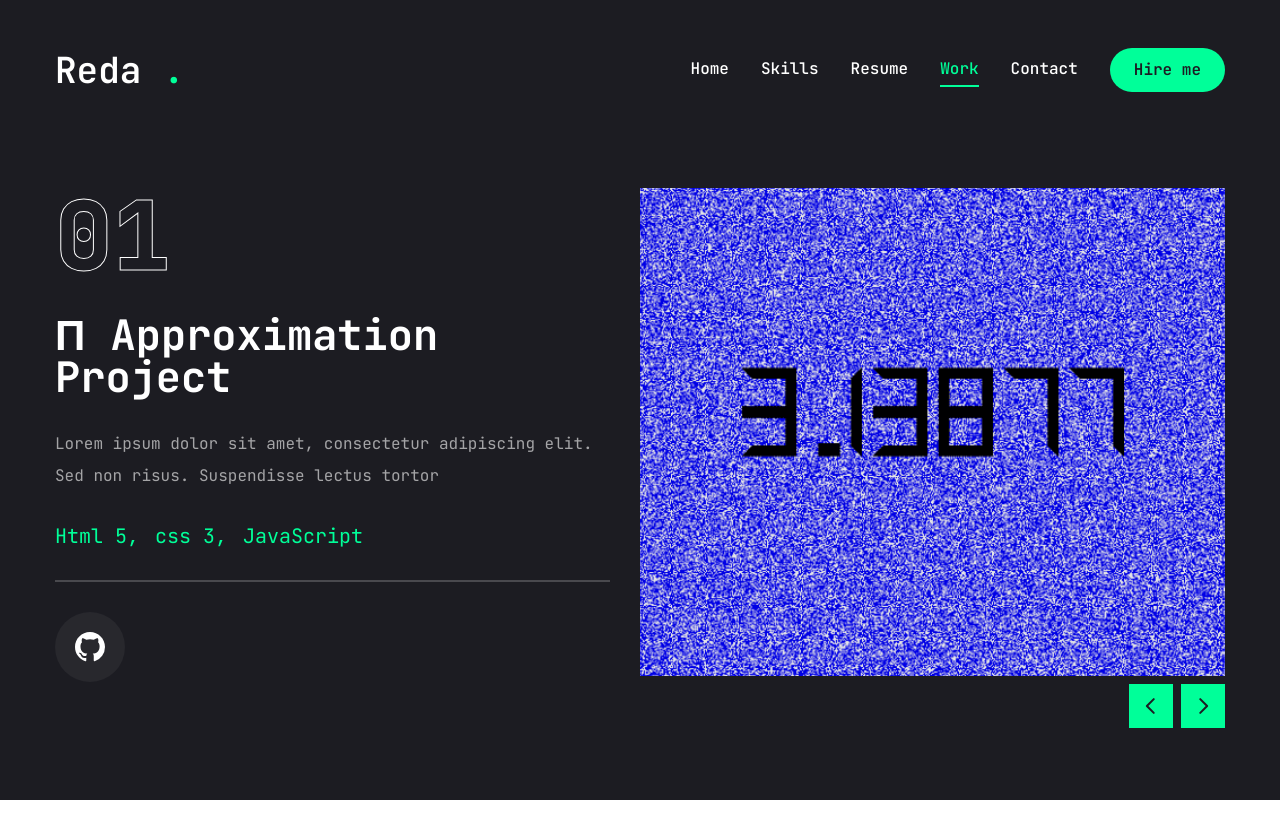
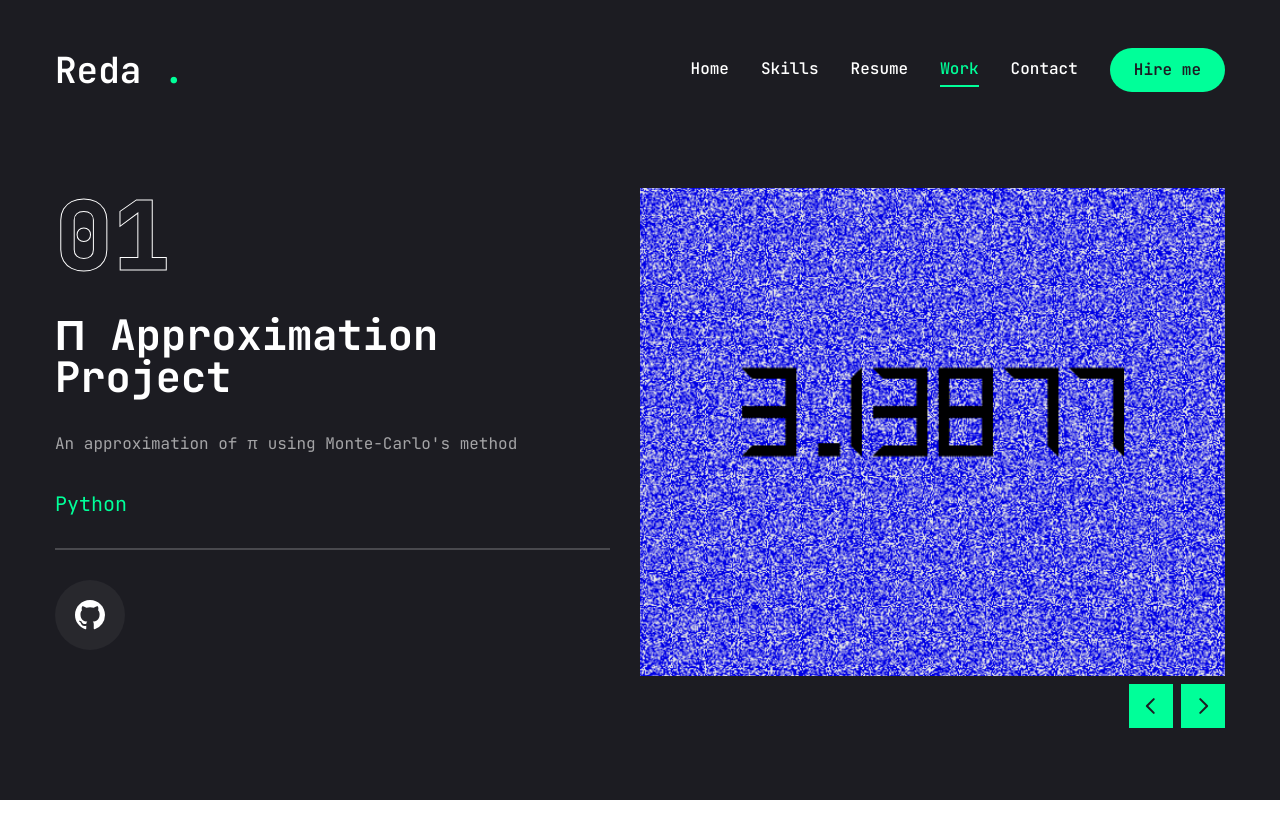
Before and after one commit to BelfaidaMedReda/my_portfolio, a Next.js app: page /work in a window 1280 px wide. Built offline with nearby package versions, Linux system fonts and the light colour scheme.

Commit message:
new commit is done

```diff
--- a/app/contact/page.jsx
+++ b/app/contact/page.jsx
@@ -60,7 +60,7 @@ const Contact = () => {
                     rounded-xl">
                         <h3 className="text-4xl text-accent">Let&apos;s work together</h3>
                         <p className="text-white/60">
-                            Lorem ipsum dolor sit amet, consectetur adipiscing elit, sed do eiusmod tempor incididunt ut labore et dolore magna aliqua.
+                            Excited to collaborate? Drop me a message, and I&apos;ll get back to you as soon as possible.
                         </p>
                             {/* input */}
                         <div className="grid grid-cols-1 md:grid-cols-2 gap-6">
--- a/app/resume/page.jsx
+++ b/app/resume/page.jsx
@@ -4,7 +4,7 @@ import { Tabs, TabsContent, TabsList,TabsTrigger } from "@/components/ui/tabs";
 import { BsFiletypeSql } from "react-icons/bs";
 import { FaGitAlt } from "react-icons/fa6";
 import { VscVscodeInsiders } from "react-icons/vsc";
-import { ScrollArea } from "@/components/ui/scroll-area";
+{/* import { ScrollArea } from "@/components/ui/scroll-area";*/}
 import { motion } from "framer-motion";
 
 import {SiTailwindcss,SiNextdotjs, SiPython,SiC,SiR,SiIntellijidea,SiRstudioide,SiClion,SiPostgresql} from "react-icons/si";
@@ -46,9 +46,8 @@ const about = {
 }
 
 
-{/*Experience data*/ }
-
-const experience = {
+{/*Experience data
+    const experience = {
     icon:"/assets/badge.svg",
     title:"My experience",
     description:"Lorem ipsum dolor sit amet, consectetur adipiscing elit, sed do eiusmod tempor incididunt ut",
@@ -85,6 +84,9 @@ const experience = {
         },
     ]
 }
+
+*/ }
+
 
 
 
@@ -199,18 +201,23 @@ const Resume = () => {
                         className="flex flex-col xl:flex-row gap-[60px]"
                     >
                         <TabsList className="flex flex-col w-full max-w-[380px] mx-auto xl:mx-0 gap-6">
+
                             {/*
+                                <TabsTrigger value="experience">Experience</TabsTrigger>
+                            */}
 
-                            <TabsTrigger value="experience">Experience</TabsTrigger>
-                            */}
+
 
                             <TabsTrigger value="education">Education</TabsTrigger>
                             <TabsTrigger value="Tech Stack">Tech Stack</TabsTrigger>
                             <TabsTrigger value="Tools">Tools</TabsTrigger>
                             <TabsTrigger value="about">About me</TabsTrigger>
                         </TabsList>
+
+                        <div className="min-h-[70vh] w-full">
+
                         {/*
-                            <TabsContent value="experience" className="w-full">
+                        <TabsContent value="experience" className="w-full">
                                 <div className="flex flex-col gap-[30px] text-center xl:text-left">
                                     <h3 className="text-4xl font-bold">{experience.title}</h3>
                                     <p className="max-w-[600px] text-white/60 mx-auto xl:mx-0">
@@ -242,8 +249,18 @@ const Resume = () => {
                                     </ScrollArea>
                                 </div>
                             </TabsContent>
+
+
+
+
+
                         */}
-                        <div className="min-h-[70vh] w-full">
+
+
+
+
+
+
                             {/* education */ }
                             <TabsContent value="education" className="w-full">
                                 <App/>
--- a/app/skills/page.jsx
+++ b/app/skills/page.jsx
@@ -9,26 +9,26 @@ const skills = [
 
     {
         num:"01",
-        title:"ML developpement",
-        description:"Lorem ipsum dolor sit amet, consectetur adipiscing elit, sed do eiusmod tempor incididunt ut",
+        title:"Web developpement",
+        description:"Skilled in creating responsive, dynamic websites using modern frameworks",
         href:"",
     },
     {
         num:"02",
-        title:"Web Developpement",
-        description:"Lorem ipsum dolor sit amet, consectetur adipiscing elit, sed do eiusmod tempor incididunt ut",
+        title:"Data Modeling",
+        description:"Experienced in designing efficient databases using PostgreSQL",
         href:"",
     },
     {
         num:"03",
-        title:"Data Modeling",
-        description:"Lorem ipsum dolor sit amet, consectetur adipiscing elit, sed do eiusmod tempor incididunt ut",
+        title:"Machine/Deep Learning",
+        description:"Proficient in ML algorithms and tools like Scikit-learn and TensorFlow for real-world applications ",
         href:"",
     },
     {
         num:"04",
-        title:"Data Engineering",
-        description:"Lorem ipsum dolor sit amet, consectetur adipiscing elit, sed do eiusmod tempor incididunt ut",
+        title:"Applied Mathematics",
+        description:"Strong knowledge of probability, statistics, and linear algebra for data related topics",
         href:"",
     },
 ]
--- a/app/work/page.jsx
+++ b/app/work/page.jsx
@@ -15,28 +15,28 @@ const projects = [
         num: "01",
         category: "π Approximation",
         title: "project 1",
-        description: "Lorem ipsum dolor sit amet, consectetur adipiscing elit. Sed non risus. Suspendisse lectus tortor",
-        stack: [{ name: 'Html 5' }, { name: 'css 3' }, { name: 'JavaScript' }],
+        description: "An approximation of π using Monte-Carlo's method",
+        stack: [{ name: 'Python' }],
         image: "/projects/hh.png",
-        github: "",
+        github: "https://github.com/BelfaidaMedReda/-Approximation-",
     },
     {
         num: "02",
-        category: "fullstack",
+        category: "GUI developpement",
         title: "project 2",
-        description: "Lorem ipsum dolor sit amet, consectetur adipiscing elit. Sed non risus. Suspendisse lectus tortor",
-        stack: [{ name: 'Next.js' }, { name: 'Tailwind.css' }, { name: 'Node.js' }],
+        description: "Development of a Graphical User Interface library",
+        stack: [{ name: 'C' }],
         image: "/projects/dow.png",
-        github: "",
+        github: "https://github.com/BelfaidaMedReda/Projet_IG",
     },
     {
         num: "03",
-        category: "frontend",
+        category: "Polygons",
         title: "project 3",
-        description: "Lorem ipsum dolor sit amet, consectetur adipiscing elit. Sed non risus. Suspendisse lectus tortor",
-        stack: [{ name: 'Next.js' }, { name: 'Tailwind.css' }],
+        description: "Developping algorithms to detect intersections between multiple polygons",
+        stack: [{ name: 'Python' }],
         image: "/projects/poly.png",
-        github: "",
+        github: "https://github.com/BelfaidaMedReda?tab=repositories",
     },
 ];
 
@@ -82,7 +82,7 @@ const Work = () => {
                             </ul>
                             <div className="border border-white/20"></div>
                             <div className="flex items-center gap-4">
-                                <Link href={project.github}>
+                                <a href={project.github}>
                                     <TooltipProvider delayDuration={100}>
                                         <Tooltip>
                                             <TooltipTrigger className="w-[70px] h-[70px] rounded-full
@@ -94,7 +94,7 @@ const Work = () => {
                                             </TooltipContent>
                                         </Tooltip>
                                     </TooltipProvider>
-                                </Link>
+                                </a>
                             </div>
                         </div>
                     </div>
--- a/package.json
+++ b/package.json
@@ -25,6 +25,7 @@
     "react-countup": "^6.5.3",
     "react-dom": "^18.3.1",
     "react-icons": "^5.3.0",
+    "sharp": "^0.33.5",
     "swiper": "^11.1.14",
     "tailwind-merge": "^2.5.2",
     "tailwindcss-animate": "^1.0.7"
```
Also changed, not shown: public/assets/photo7-modified.png (deleted), 1 other file (tests, documents, lock files or other folders).
